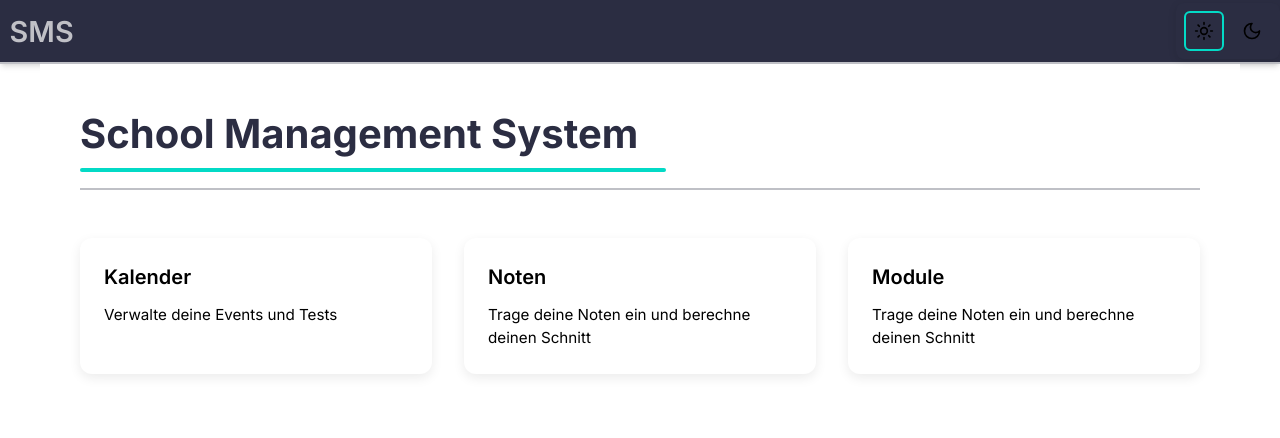
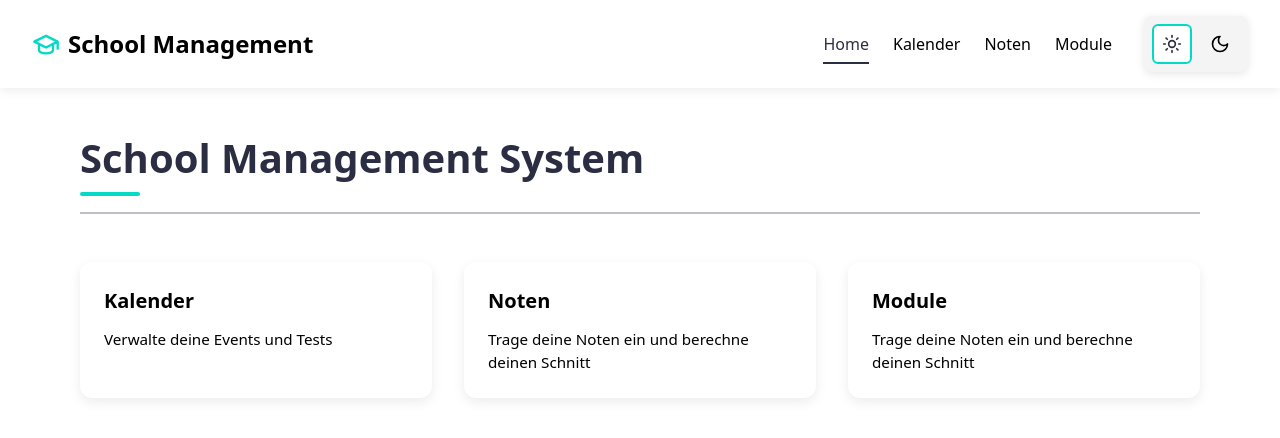
Before and after one commit to Jedsadaviriya/schoolmanagmentsystem, a Next.js app: page / in a window 1280 px wide. Shown: the top 438 px of the page. Built offline with nearby package versions, Linux system fonts and the light colour scheme.

Commit message:
Schönerer header + animation bei buttons

```diff
--- a/src/app/globals.css
+++ b/src/app/globals.css
@@ -1,6 +1,9 @@
 @import "tailwindcss";
 @import "tailwindcss/preflight";
 
+  body {
+    font-family: var(--font-inter), sans-serif;
+  }
 
 
 .seitenTitel {
@@ -29,6 +32,75 @@
   }
 
 
+}
+@layer utilities {
+  .text-balance {
+    text-wrap: balance;
+  }
+
+  /* Button Animation */
+  .animated-button {
+    position: relative;
+    overflow: hidden;
+    transition: color 0.3s ease;
+    z-index: 1;
+  }
+
+  .animated-button::before {
+    content: "";
+    position: absolute;
+    bottom: 0;
+    left: 0;
+    width: 100%;
+    height: 0;
+    background-color: var(--color-primary-600);
+    transition: height 0.3s ease;
+    z-index: -1;
+  }
+
+  .animated-button:hover {
+    color: white !important; /* Ensure text is always white on hover for contrast */
+  }
+
+  .animated-button:hover::before {
+    height: 100%;
+  }
+
+  .animated-button:active {
+    transform: scale(0.97);
+  }
+
+  /* Secondary button animation */
+  .animated-button-secondary {
+    position: relative;
+    overflow: hidden;
+    transition: color 0.3s ease;
+    z-index: 1;
+  }
+
+  .animated-button-secondary::before {
+    content: "";
+    position: absolute;
+    bottom: 0;
+    left: 0;
+    width: 100%;
+    height: 0;
+    background-color: var(--color-secondary-600);
+    transition: height 0.3s ease;
+    z-index: -1;
+  }
+
+  .animated-button-secondary:hover {
+    color: white !important; /* Ensure text is always white on hover for contrast */
+  }
+
+  .animated-button-secondary:hover::before {
+    height: 100%;
+  }
+
+  .animated-button-secondary:active {
+    transform: scale(0.97);
+  }
 }
 
 
--- a/src/app/layout.jsx
+++ b/src/app/layout.jsx
@@ -1,36 +1,55 @@
-import { Inter } from "next/font/google"
+import { ThemeProvider } from "@/components/theme-provider"
+import Header from "@/components/header"
 import "./globals.css"
-import { ThemeProvider } from "@/components/theme-provider"
-import ThemeSwitcher from "@/components/theme-switcher"
-import Link from "next/link"
-
-const inter = Inter({
-  subsets: ["latin"],
-  variable: "--font-inter",
-  weight: ["400", "500", "600", "700"],
-})
-
-export const metadata = {
-  title: "School Management System",
-  description: "Manage your school events and grades",
-}
 
 export default function RootLayout({ children }) {
   return (
-    <html lang="de" className={inter.variable} suppressHydrationWarning>
-      <body className="antialiased">
-        <ThemeProvider>
-          <header className="bg-primary-500 shadow-md header">
-            <Link href="/">
-            <div >
-              <h1 className="seitenTitel">SMS</h1>
-            </div>
-            </Link>
-            <ThemeSwitcher />
-          </header>
-          <main>{children}</main>
+    <html lang="en" suppressHydrationWarning>
+      <body>
+        <ThemeProvider attribute="class" defaultTheme="system" enableSystem disableTransitionOnChange>
+          <Header />
+          {children}
         </ThemeProvider>
       </body>
     </html>
   )
 }
+
+
+
+// import { Inter } from "next/font/google"
+// import "./globals.css"
+// import { ThemeProvider } from "@/components/theme-provider"
+// import ThemeSwitcher from "@/components/theme-switcher"
+// import Link from "next/link"
+
+// const inter = Inter({
+//   subsets: ["latin"],
+//   variable: "--font-inter",
+//   weight: ["400", "500", "600", "700"],
+// })
+
+// export const metadata = {
+//   title: "School Management System",
+//   description: "Manage your school events and grades",
+// }
+
+// export default function RootLayout({ children }) {
+//   return (
+//     <html lang="de" className={inter.variable} suppressHydrationWarning>
+//       <body className="antialiased">
+//         <ThemeProvider>
+//           <header className="bg-primary-500 shadow-md header">
+//             <Link href="/">
+//             <div >
+//               <h1 className="seitenTitel">SMS</h1>
+//             </div>
+//             </Link>
+//             <ThemeSwitcher />
+//           </header>
+//           <main>{children}</main>
+//         </ThemeProvider>
+//       </body>
+//     </html>
+//   )
+// }
--- a/src/app/module/page.jsx
+++ b/src/app/module/page.jsx
@@ -21,7 +21,7 @@ export default async function Modules() {
               </div>
               <div className={styles.moduleBody}>
                 <p className={styles.moduleDescription}>{module.description || "Keine Beschreibung verfügbar"}</p>
-                <Link href={`/module/${module._id}`} className={styles.viewButton}>
+                <Link href={`/module/${module._id}`} className={`${styles.viewButton} animated-button-secondary`}>
                   Details anzeigen
                 </Link>
               </div>
--- a/src/app/noten/page.jsx
+++ b/src/app/noten/page.jsx
@@ -264,12 +264,15 @@ export default function Noten() {
             </p>
             <div className={styles.modalActions}>
               <button
-                className={styles.cancelButton}
+                className={`${styles.cancelButton} animated-button`}
                 onClick={() => setDeleteConfirmation({ show: false, gradeId: null })}
               >
                 Abbrechen
               </button>
-              <button className={styles.confirmButton} onClick={() => handleDeleteGrade(deleteConfirmation.gradeId)}>
+              <button
+                className={`${styles.confirmButton} animated-button`}
+                onClick={() => handleDeleteGrade(deleteConfirmation.gradeId)}
+              >
                 Löschen
               </button>
             </div>
@@ -468,7 +471,7 @@ export default function Noten() {
               </div>
             )}
           </div>
-          <button type="submit" className={styles.submitButton}>
+          <button type="submit" className={`${styles.submitButton} animated-button`}>
             Note speichern
           </button>
         </form>
--- a/src/app/page.module.css
+++ b/src/app/page.module.css
@@ -5,7 +5,7 @@
   padding: 2.5rem;
   background-color: var(--color-background);
   color: var(--color-foreground);
-    min-height: 100vh;
+  min-height: calc(100vh - 70px); /* Adjusted for header */
 }
 
 .header {
@@ -27,25 +27,13 @@
 .headerTitle::after {
   content: "";
   position: absolute;
-    bottom: -8px; /* Adjust the distance from the text */
-    left: 0;
-    width: 105%; /* Make the underline span the full width of the text */
-    height: 4px; /* Thickness of the underline */
-    background-color: var(--color-secondary-500); /* Secondary color */
-    border-radius: 2px; /* Optional: rounded edges for the underline */
-}
-
-  /*
-  .headerTitle::after {
-    content: "";
-    position: absolute;
   bottom: -8px;
   left: 0;
-    width: 200px;
+  width: 60px;
   height: 4px;
   background-color: var(--color-secondary-500);
   border-radius: 2px;
-  } */
+}
 
 .grid {
   display: grid;
@@ -78,34 +66,6 @@
   margin-bottom: 0.75rem;
   color: var(--color-content1-foreground);
 }
-
-  /* From Uiverse.io by adamgiebl */ /*
-button {
-    position: relative;
-    display: inline-block;
-    margin: 15px;
-    padding: 15px 30px;
-    text-align: center;
-    font-size: 18px;
-    letter-spacing: 1px;
-    text-decoration: none;
-    color: #725AC1;
-    background: transparent;
-    cursor: pointer;
-    transition: ease-out 0.5s;
-    border: 2px solid #725AC1;
-    border-radius: 10px;
-    box-shadow: inset 0 0 0 0 #725AC1;
-  }
-
-  button:hover {
-    color: white;
-    box-shadow: inset 0 -100px 0 0 #725AC1;
-  }
-
-  button:active {
-    transform: scale(0.9);
-  }*/
 
 .cardDescription {
   color: var(--color-default-700);
--- /dev/null
+++ b/src/components/header.jsx
@@ -0,0 +1,50 @@
+"use client"
+
+import Link from "next/link"
+import { usePathname } from "next/navigation"
+import ThemeSwitcher from "@/components/theme-switcher"
+import styles from "./header.module.css"
+
+export default function Header() {
+  const pathname = usePathname()
+
+  return (
+    <header className={styles.header}>
+      <Link href="/" className={styles.logo}>
+        <svg
+          xmlns="http://www.w3.org/2000/svg"
+          viewBox="0 0 24 24"
+          fill="none"
+          stroke="currentColor"
+          strokeWidth="2"
+          strokeLinecap="round"
+          strokeLinejoin="round"
+          className={styles.logoIcon}
+        >
+          <path d="M22 10v6M2 10l10-5 10 5-10 5z"></path>
+          <path d="M6 12v5c0 2 2 3 6 3s6-1 6-3v-5"></path>
+        </svg>
+        School Management
+      </Link>
+
+      <nav className={styles.nav}>
+        <div className={styles.navLinks}>
+          <Link href="/" className={`${styles.navLink} ${pathname === "/" ? styles.activeLink : ""}`}>
+            Home
+          </Link>
+          <Link href="/kalender" className={`${styles.navLink} ${pathname === "/kalender" ? styles.activeLink : ""}`}>
+            Kalender
+          </Link>
+          <Link href="/noten" className={`${styles.navLink} ${pathname === "/noten" ? styles.activeLink : ""}`}>
+            Noten
+          </Link>
+          <Link href="/module" className={`${styles.navLink} ${pathname === "/module" ? styles.activeLink : ""}`}>
+            Module
+          </Link>
+        </div>
+
+        <ThemeSwitcher />
+      </nav>
+    </header>
+  )
+}
--- /dev/null
+++ b/src/components/header.module.css
@@ -0,0 +1,85 @@
+.header {
+    display: flex;
+    justify-content: space-between;
+    align-items: center;
+    padding: 1rem 2rem;
+    background-color: var(--color-header-background);
+    border-bottom: 1px solid var(--color-header-border);
+    position: sticky;
+    top: 0;
+    z-index: 100;
+    box-shadow: 0 2px 10px rgba(0, 0, 0, 0.08);
+  }
+
+  .logo {
+    font-size: 1.5rem;
+    font-weight: 700;
+    color: var(--color-header-foreground);
+    text-decoration: none;
+    display: flex;
+    align-items: center;
+    gap: 0.5rem;
+  }
+
+  .logoIcon {
+    width: 1.75rem;
+    height: 1.75rem;
+    color: var(--color-secondary-500);
+  }
+
+  .nav {
+    display: flex;
+    align-items: center;
+    gap: 2rem;
+  }
+
+  .navLinks {
+    display: flex;
+    gap: 1.5rem;
+  }
+
+  .navLink {
+    color: var(--color-header-foreground);
+    text-decoration: none;
+    font-weight: 500;
+    padding: 0.5rem 0;
+    position: relative;
+    transition: color 0.2s ease;
+  }
+
+  .navLink:hover {
+    color: var(--color-primary-500);
+  }
+
+  .navLink::after {
+    content: "";
+    position: absolute;
+    width: 0;
+    height: 2px;
+    bottom: 0;
+    left: 0;
+    background-color: var(--color-primary-500);
+    transition: width 0.3s ease;
+  }
+
+  .navLink:hover::after {
+    width: 100%;
+  }
+
+  .activeLink {
+    color: var(--color-primary-500);
+  }
+
+  .activeLink::after {
+    width: 100%;
+  }
+
+  @media (max-width: 768px) {
+    .header {
+      padding: 1rem;
+    }
+
+    .navLinks {
+      display: none;
+    }
+  }
--- a/src/components/theme-switcher.module.css
+++ b/src/components/theme-switcher.module.css
@@ -2,7 +2,7 @@
   display: flex;
   align-items: center;
   gap: 0.5rem;
-    background-color: var(--color-primary-500);
+  background-color: var(--color-content2);
   padding: 0.5rem;
   border-radius: 0.5rem;
   box-shadow: 0 2px 8px rgba(0, 0, 0, 0.1);
@@ -17,20 +17,23 @@
   justify-content: center;
   transition: all 0.2s ease;
   border: 2px solid transparent;
+  color: var(--color-content1-foreground);
 }
 
 .themeButton:hover {
-    background-color: var(--color-primary-400);
+  background-color: var(--color-content1);
 }
 
 .activeLight {
-    background-color: var(--color-primary-500);
+  background-color: var(--color-content1);
   border: 2px solid var(--color-secondary-500);
+  color: var(--color-primary-500);
 }
 
 .activeDark {
-    background-color: var(--color-primary-500);
+  background-color: var(--color-content1);
   border: 2px solid var(--color-secondary-500);
+  color: var(--color-primary-500);
 }
 
 .icon {
```
Also changed, not shown: src/app/module/[id]/page.jsx (+22 -2 lines). Lines whose indentation alone changed are shown as unchanged.
